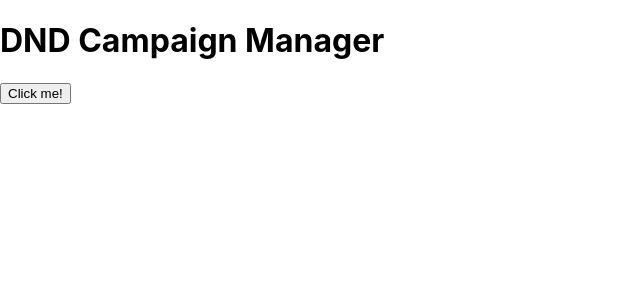
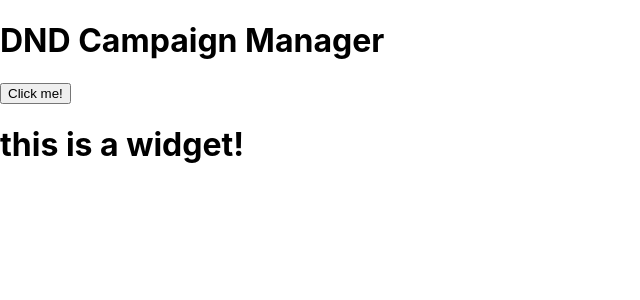
Before and after one commit to Seantz12/dmcm, a React (Create React App) app: page / in a window 1280 px wide. Both pictures are taken after a click on the button "Click me!". Shown: the top 300 px of the page, without its empty margins (0-640 px from the left). Built offline with nearby package versions, Linux system fonts and the light colour scheme.

Commit message:
Added widget class

```diff
--- a/src/App.js
+++ b/src/App.js
@@ -1,4 +1,5 @@
 import React, { Component } from 'react';
+import Widget from './Widget';
 import ReactDOM from 'react-dom';
 import './App.css';
 
@@ -6,13 +7,14 @@ class App extends Component {
 
   constructor(props) {
     super(props);
-    this.state = {clicks: 0}
+    this.state = {clicks: 0};
     this.addNewWidget = this.addNewWidget.bind(this);
   }
 
   addNewWidget() {
     this.setState(state => ({clicks: ++state.clicks}));
     console.log("hey! this amount of clicks has happened" + this.state.clicks);
+    ReactDOM.render(<Widget />, document.getElementById("dashboard"));
   }
 
   render() {
--- /dev/null
+++ b/src/Widget.js
@@ -0,0 +1,18 @@
+import React, { Component } from 'react';
+
+class Widget extends Component {
+    constructor(props) {
+        super(props);
+        this.state = {app: null};
+    }
+
+    render() {
+        return (
+            <div className="widget">
+                <h1>this is a widget!</h1>
+            </div>
+        )
+    }
+}
+
+export default Widget;
```
